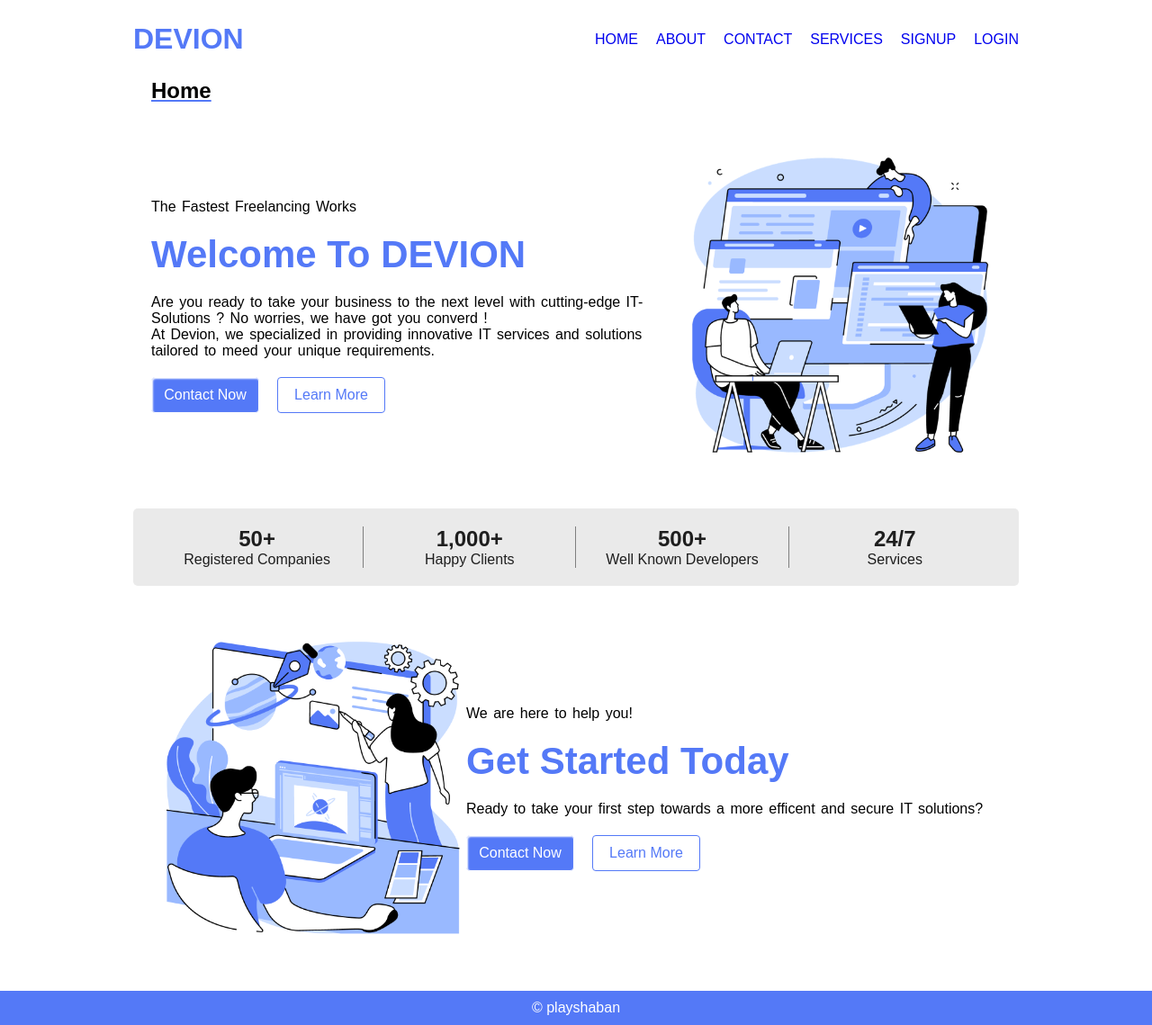
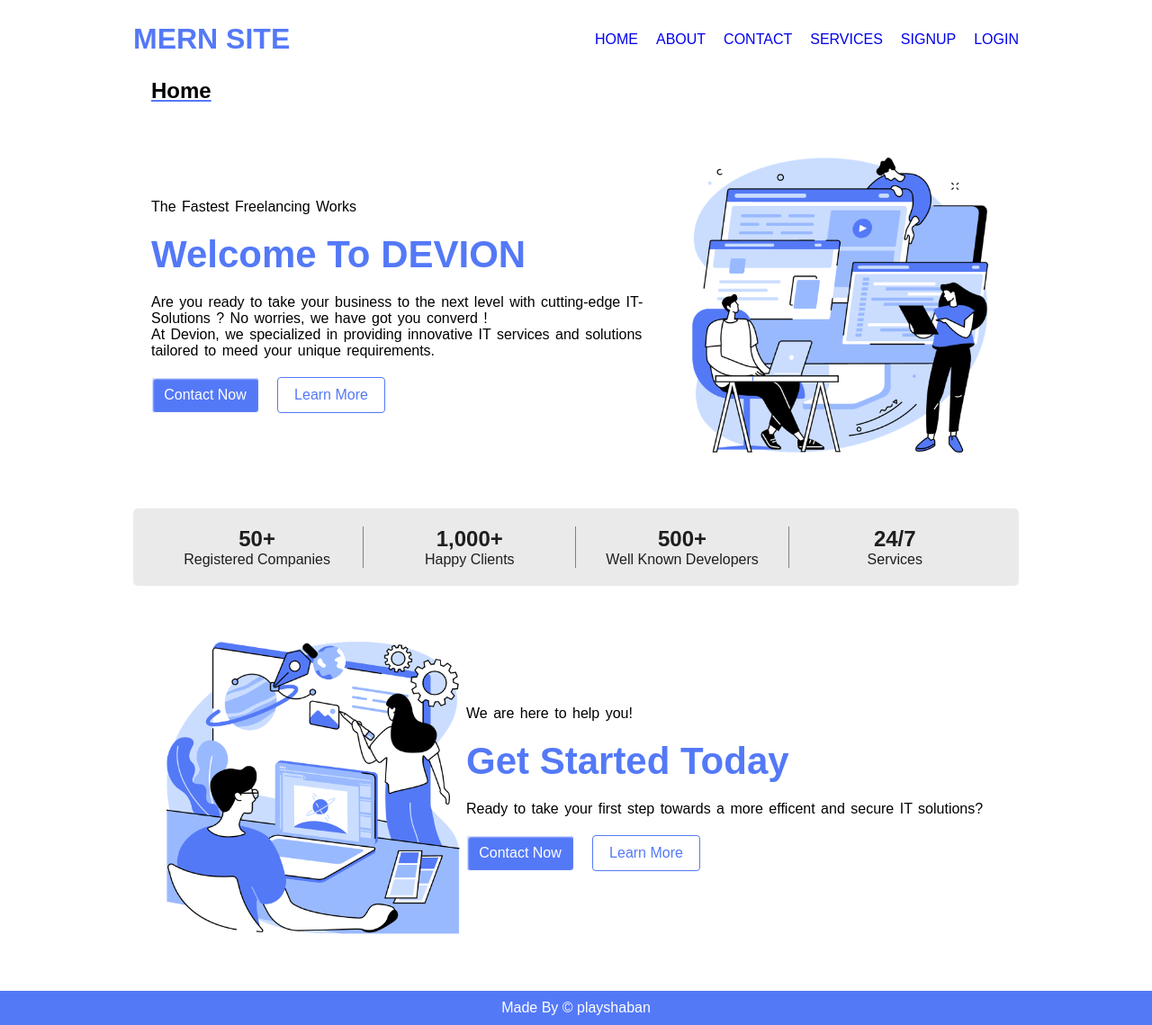
Before and after one commit to playshaban/MERNSITE, a React (Vite) app in the folder client/: page / in a window 1280 px wide. Shown: the whole page at 90% size. Built offline with nearby package versions, Linux system fonts and the light colour scheme; no server answers.

Commit message:
renaming title

```diff
--- a/client/src/components/Navbar.jsx
+++ b/client/src/components/Navbar.jsx
@@ -24,7 +24,7 @@ export const Navbar =()=>
         <header>
             <div className="container">
                 <div className="logo">
-                    <h1>DEVION</h1>
+                    <NavLink to="/"><h1>MERN SITE</h1></NavLink>
                 </div>
                 <div className="navBtn" onClick={changeNav}>
                     {
--- a/client/src/components/Navbar.scss
+++ b/client/src/components/Navbar.scss
@@ -11,6 +11,10 @@ header{
     align-items: center;
     padding: 20px;
     font-family: Arial, Helvetica, sans-serif;
+    .logo a
+    {
+        text-decoration: none;
+    }
     h1
     {
         color: var(--themecolor);
--- a/client/src/page/Footer.jsx
+++ b/client/src/page/Footer.jsx
@@ -4,7 +4,7 @@ const Footer = ()=>
 {
     return(
         <div className="footer">
-            <p>© <NavLink to="https://playshaban.github.io/profile/" target="blank">playshaban</NavLink> </p>
+            <p>Made By © <NavLink to="https://playshaban.github.io/profile/" target="blank">playshaban</NavLink> </p>
         </div>
     )
 }
```
